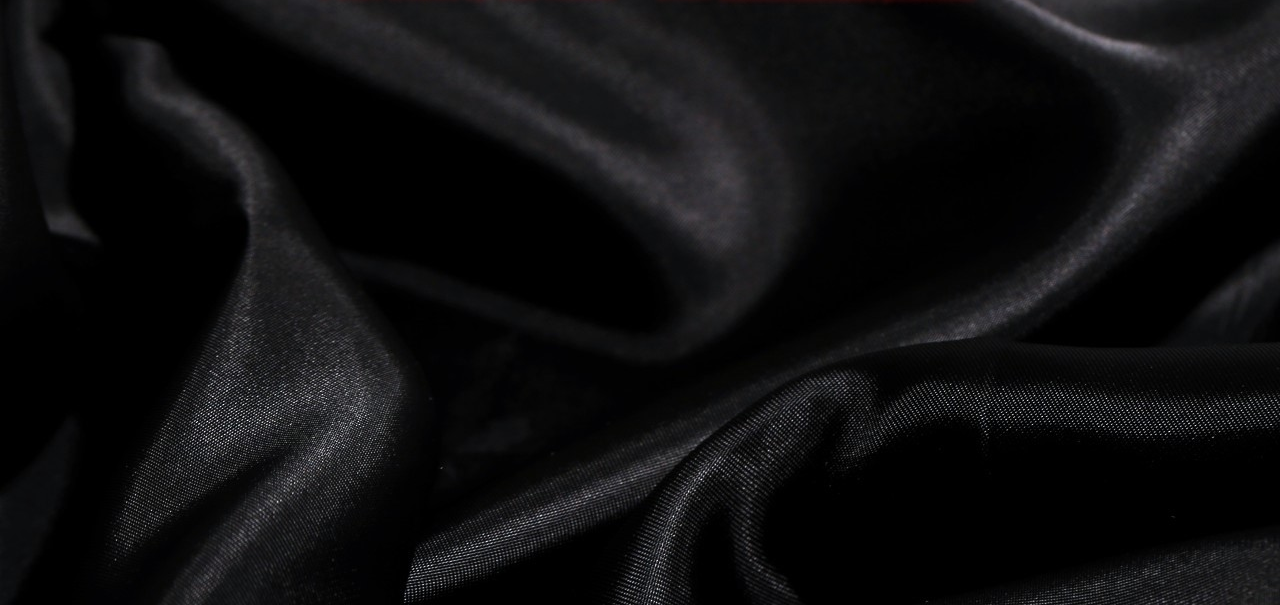
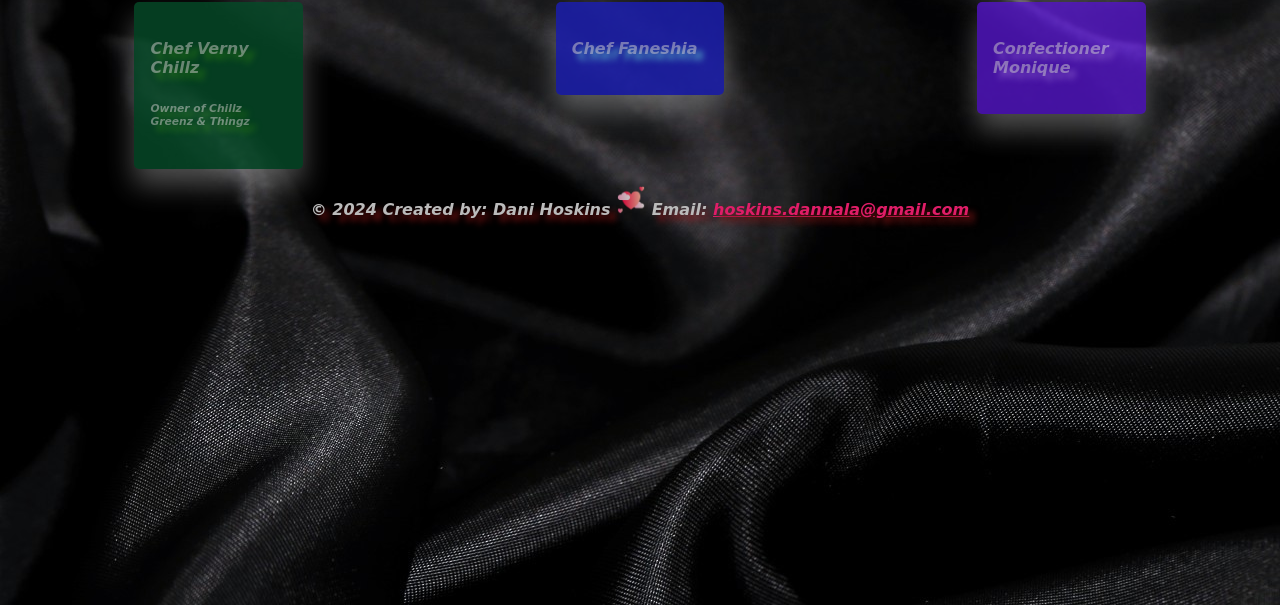
Before and after one commit to DaniHdoesDev/The-Visage-of-Culinary-Vocation, a plain HTML site: page index.html in a window 1280 px wide. Shown: the part 195-800 px from the top of the page. Drawn offline with Linux system fonts and the light colour scheme; a web font is replaced by a local one.

Commit message:
Added cards and text shadowing

```diff
--- /dev/null
+++ b/MM.css
@@ -0,0 +1,6 @@
+body{
+    font-family: Apple Chancery, cursive;
+    font-weight: bold;
+    font-style: italic;
+    background-image: url("chiffon.jpg");
+}
--- a/index.html
+++ b/index.html
@@ -18,8 +18,35 @@
     <br>of
     <br>Culinary Vocations</h1>
 
+      <h3>Featured Culinary Artists</h3>
+
       <!----Navigation Bar------------>
       <nav> </nav>
+    <div id="allCards">
+        <!-------Verneal's Card---------->
+        <div class="card">
+          <div class="vc-container">
+            <h4><b>Chef Verny Chillz</b></h4>
+              <h6>Owner of Chillz Greenz & Thingz</h6>
+          </div>
+          </div>
+          <br><br>
+         <!------Faneshia's Card--------->
+         <div class="card2">
+          <div class="fh-container">
+            <h4><b>Chef Faneshia</b></h4>
+          </div>
+          </div>
+          <br><br>
+        <!------Monique's Card----------->
+        <div class="card3">
+          <div class="mm-container">
+            <h4><b>Confectioner Monique</b></h4>
+
+          </div>
+          </div>
+        </div>
+
 
   </body>
 
--- a/main.css
+++ b/main.css
@@ -33,15 +33,79 @@ body{
     font-weight: bold;
     font-style: italic;
     background-image: url("blackSatin.jpg");
+
 }
+
+#allCards{
+    display: flex;
+}
+
+h4{
+    opacity:1;
+}
+
+.card{
+    box-shadow: 0 16px 28px 0 rgba(194, 194, 194, 0.5);
+    transition: 0.5s;
+    border-radius: 5px; /* 5px rounded corners */
+    margin-left: 10%;
+    margin-right: 10%;
+    flex-direction: row;
+    width: 20%;
+    height:20%;
+    font-weight: bold;
+    color:rgba(255, 252, 252, 0.5);
+    background-color: rgb(7, 77, 42);
+    padding: 16px 16px 16px 16px;
+    text-shadow:6px 6px 6px rgb(41, 136, 28);
+    opacity: 0.8;
+}
+
+
+.card2{
+    box-shadow: 0 16px 28px 0 rgba(194, 194, 194, 0.5);
+    transition: 0.5s;
+    border-radius: 5px; /* 5px rounded corners */
+    margin-left: 10%;
+    margin-right: 10%;
+    flex-direction: row;
+    width: 20%;
+    height:20%;
+    font-weight: bold;
+    color:rgba(255, 252, 252, 0.5);
+    background-color: rgb(28, 31, 184);
+    padding: 16px 16px 16px 16px;
+    text-shadow:6px 6px 6px rgb(93, 190, 235);
+    opacity: 0.8;
+}
+
+
+
+.card3{
+    box-shadow: 0 16px 28px 0 rgba(194, 194, 194, 0.5);
+    transition: 0.5s;
+    border-radius: 5px; /* 5px rounded corners */
+    margin-left: 10%;
+    margin-right: 10%;
+    flex-direction: row;
+    width: 20%;
+    height:20%;
+    font-weight: bold;
+    color:rgba(255, 255, 255, 0.5);
+    background-color: rgb(85, 22, 201);
+    padding: 16px 16px 16px 16px;
+    text-shadow:6px 6px 6px rgb(150, 92, 241);
+    opacity: 0.8;
+}
+
+
+
+
 
 p{
     font-size: medium;
     font-weight: lighter;
 }
-
-
-
 
 footer{
     text-align:center;
```
Also changed, not shown: MM.html (added, +14 -0 lines), about.html (+9 -1 lines).
